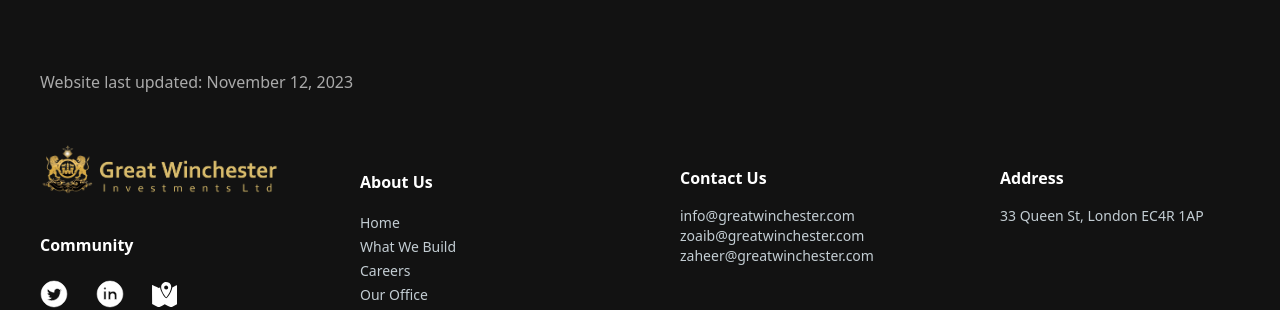
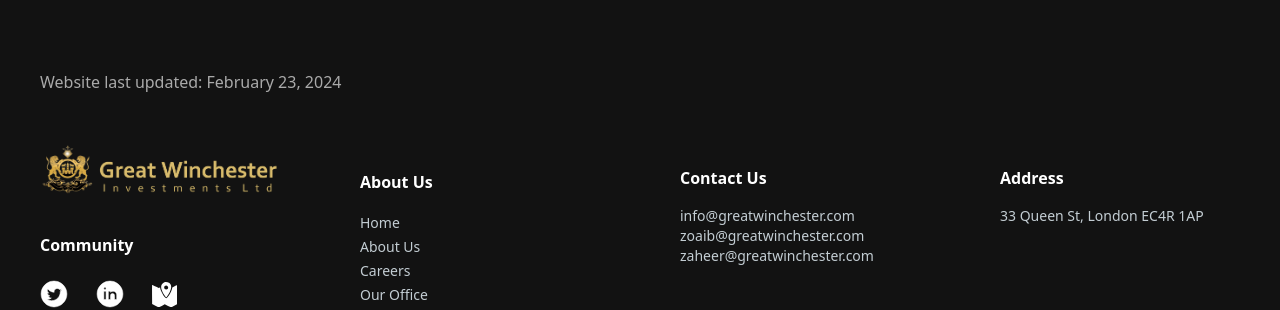
Before and after one commit to blackhorsese/Great-Winchester-2.0, a React (Create React App) app: page / in a window 1280 px wide. Shown: the part 4545-4855 px from the top of the page. Built offline with nearby package versions, Linux system fonts and the light colour scheme.

Commit message:
Update Footer.jsx

```diff
--- a/src/Pages/Home/Footer.jsx
+++ b/src/Pages/Home/Footer.jsx
@@ -5,7 +5,7 @@ const Footer = () => {
         <div className='mt-10'>
             <div className='max-w-screen-xl mx-auto justify-center md:py-10 md:px-10 pb-10 px-5'>
                 <h1 className='text-[#aaa] md:text-base text-sm justify-center pb-5'>
-                    Website last updated: November 12, 2023
+                    Website last updated: February 23, 2024
                 </h1>
                 <div className='md:grid md:grid-cols-4 md:gap-x-20 md:max-w-7xl mx-auto justify-center py-5 text-white'>
                     <div className="py-2 md:px-0">
@@ -84,7 +84,7 @@ const Footer = () => {
                                 <a className='text-sm text-[#C3CDD3] md:pt-4 pt-2 hover:text-[#d8bb6c] hover:font-semibold duration-150'
                                     href="#about"
                                 >
-                                    What We Build
+                                    About Us
                                 </a>
                             </div>
                             <div>
```
